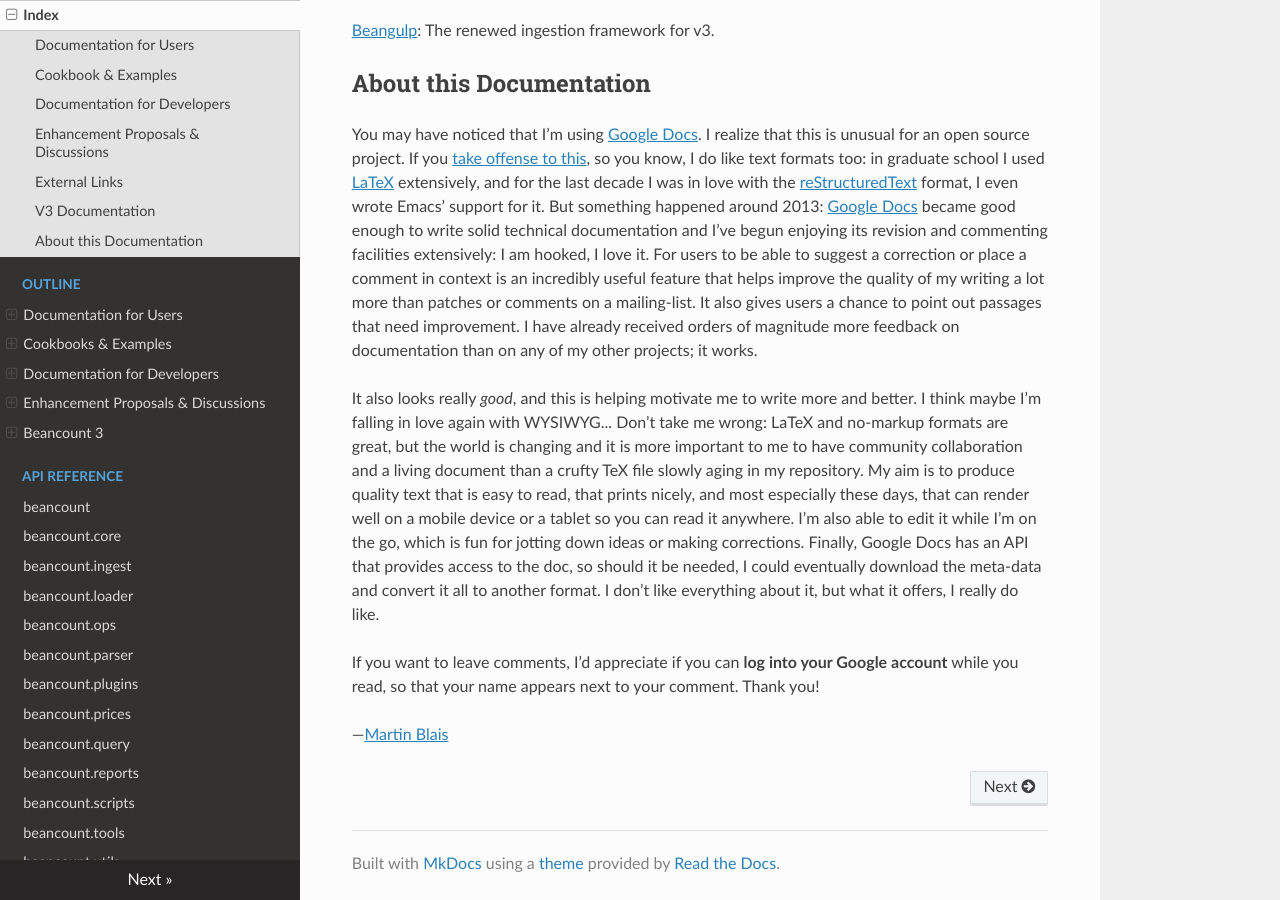
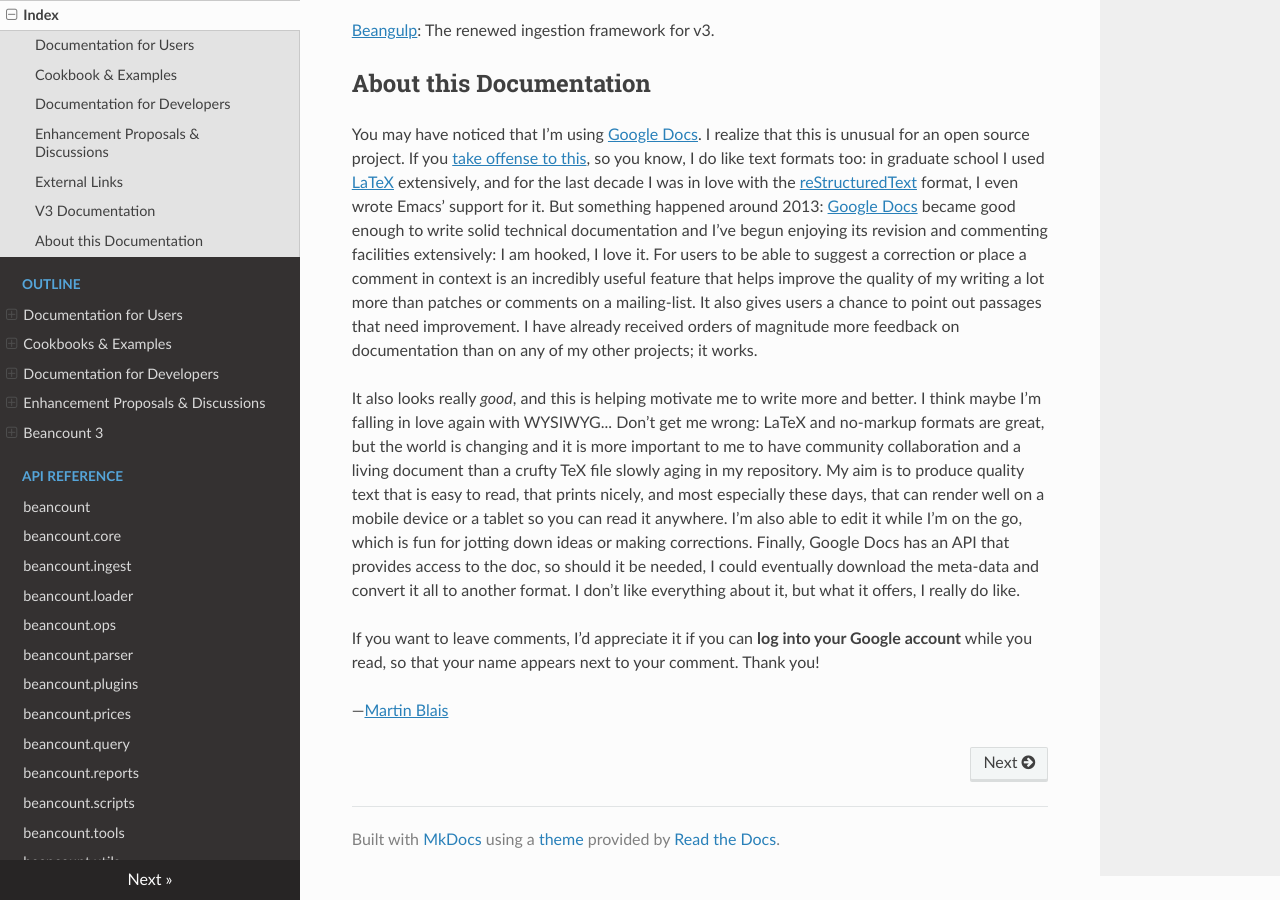
Before and after one commit to beancount/docs, an MkDocs documentation site: the page built from docs/index.md, in a window 1280 px wide and 900 px high, scrolled down 3909 px. Built offline with MkDocs 1.6.1, drawn with Linux system fonts in a browser that asks for light colours.

Commit message:
Re-generate docs

```diff
--- a/docs/index.md
+++ b/docs/index.md
@@ -112,8 +112,8 @@
 
 You may have noticed that I’m using [<u>Google Docs</u>](https://docs.google.com/). I realize that this is unusual for an open source project. If you [<u>take offense to this</u>](https://groups.google.com/d/msg/ledger-cli/u648SA1o-Ek/yom_P38FCAAJ), so you know, I do like text formats too: in graduate school I used [<u>LaTeX</u>](http://www.latex-project.org/) extensively, and for the last decade I was in love with the [<u>reStructuredText</u>](http://docutils.sourceforge.net) format, I even wrote Emacs’ support for it. But something happened around 2013: [<u>Google Docs</u>](https://docs.google.com/) became good enough to write solid technical documentation and I’ve begun enjoying its revision and commenting facilities extensively: I am hooked, I love it. For users to be able to suggest a correction or place a comment in context is an incredibly useful feature that helps improve the quality of my writing a lot more than patches or comments on a mailing-list. It also gives users a chance to point out passages that need improvement. I have already received orders of magnitude more feedback on documentation than on any of my other projects; it works.
 
-It also looks really *good*, and this is helping motivate me to write more and better. I think maybe I’m falling in love again with WYSIWYG... Don’t take me wrong: LaTeX and no-markup formats are great, but the world is changing and it is more important to me to have community collaboration and a living document than a crufty TeX file slowly aging in my repository. My aim is to produce quality text that is easy to read, that prints nicely, and most especially these days, that can render well on a mobile device or a tablet so you can read it anywhere. I’m also able to edit it while I’m on the go, which is fun for jotting down ideas or making corrections. Finally, Google Docs has an API that provides access to the doc, so should it be needed, I could eventually download the meta-data and convert it all to another format. I don’t like everything about it, but what it offers, I really do like.
+It also looks really *good*, and this is helping motivate me to write more and better. I think maybe I’m falling in love again with WYSIWYG... Don’t get me wrong: LaTeX and no-markup formats are great, but the world is changing and it is more important to me to have community collaboration and a living document than a crufty TeX file slowly aging in my repository. My aim is to produce quality text that is easy to read, that prints nicely, and most especially these days, that can render well on a mobile device or a tablet so you can read it anywhere. I’m also able to edit it while I’m on the go, which is fun for jotting down ideas or making corrections. Finally, Google Docs has an API that provides access to the doc, so should it be needed, I could eventually download the meta-data and convert it all to another format. I don’t like everything about it, but what it offers, I really do like.
 
-If you want to leave comments, I’d appreciate if you can **log into your Google account** while you read, so that your name appears next to your comment. Thank you!
+If you want to leave comments, I’d appreciate it if you can **log into your Google account** while you read, so that your name appears next to your comment. Thank you!
 
 —[<u>Martin Blais</u>](mailto:blais@furius.ca)
```
Also changed, not shown: docs/beancount_v3.md (+2 -0 lines), docs/external_contributions.md (+2 -0 lines), docs/getting_started_with_beancount.md (+4 -0 lines).
